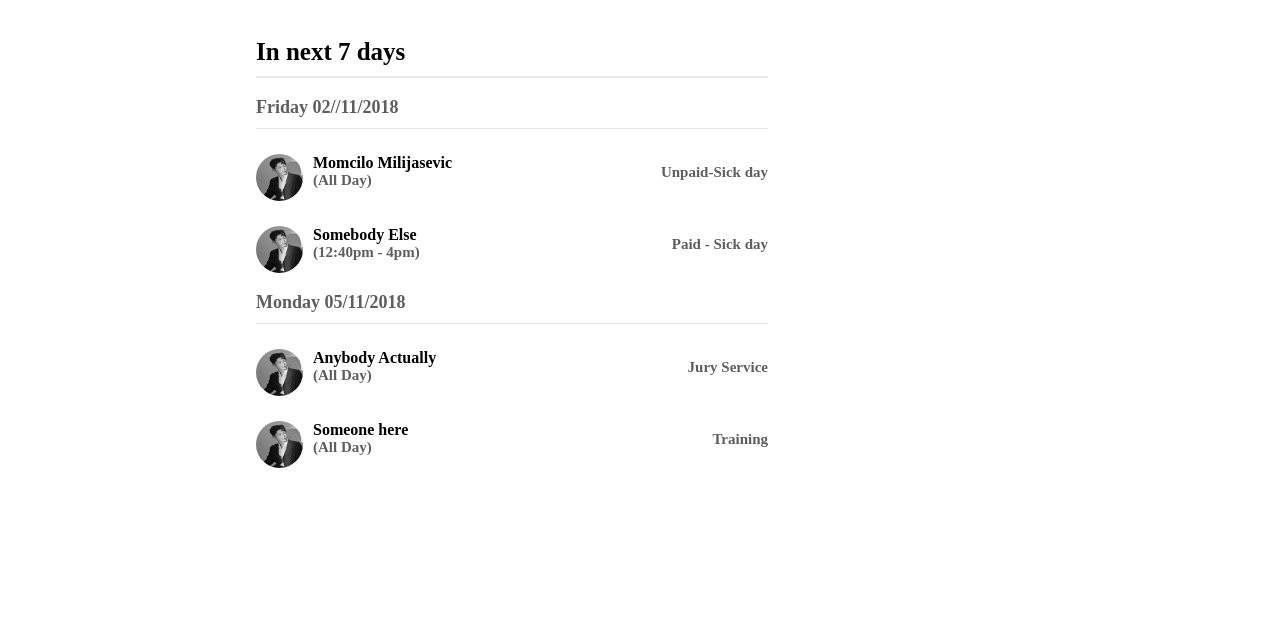
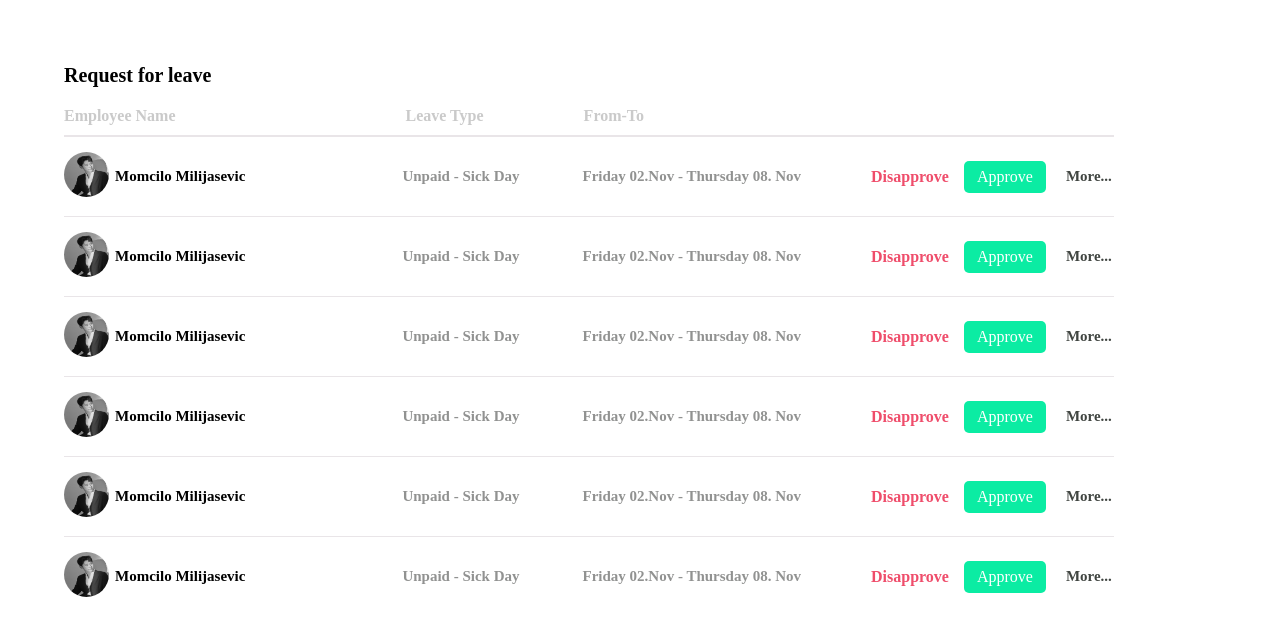
Before and after one commit to hamzafarooq2/hamza-branch-3-assignments, a plain HTML site: page index.html in a window 1280 px wide. Drawn offline with Linux system fonts and the light colour scheme.

Commit message:
assignment-173 commited

```diff
--- a/index.html
+++ b/index.html
@@ -4,75 +4,87 @@
     <meta charset="UTF-8">
     <meta http-equiv="X-UA-Compatible" content="IE=edge">
     <meta name="viewport" content="width=device-width, initial-scale=1.0">
+    <script src="https://kit.fontawesome.com/e0caf5ef1c.js" crossorigin="anonymous"></script>
     <link rel="stylesheet" href="style.css">
-    <script src="https://kit.fontawesome.com/e0caf5ef1c.js" crossorigin="anonymous"></script>
-
-    <title>Next-7-Days</title>
+    <title>Leave-Request</title>
 </head>
 <body>
 
     <main>
-        <h3 class="day">In next 7 days</h3>
+        <p class="request">Request for leave</p>
+        <div class="first-row">
+            <p class="emp">Employee Name</p>
+            <p class="leave">Leave Type</p>
+            <p class="from">From-To</p>
+        </div>
+        <div class="hl"></div>
+        <!-------------------------------------------------->
+
+        <div class="main-row">
+            <div class="pic"><img src="img/pic.jpeg"></div>
+            <div class="name">Momcilo Milijasevic</div>
+            <div class="unpaid">Unpaid - Sick Day</div>
+            <div class="date">Friday 02.Nov - Thursday 08. Nov</div>
+            <div class="disapprove">Disapprove</div>
+            <div class="btn">Approve</div>
+            <div class="more">More...</div>
+        </div>
         <div class="hl-1"></div>
-        <h2>Friday 02//11/2018</h2>
-        <div class="hl-2"></div>
-
-        <div class="row-1">
-            <div class="para">
-                <img src="img/pic.jpeg">
-                <div class="name">
-                    <h3> Momcilo Milijasevic </h3>
-                    <p>(All Day)</p>
-                </div>
-            </div>
-
-            <div class="right"><p>Unpaid-Sick day</p></div>
+        <!------------------------------------------------------->
+        <div class="main-row">
+            <div class="pic"><img src="img/pic.jpeg"></div>
+            <div class="name">Momcilo Milijasevic</div>
+            <div class="unpaid">Unpaid - Sick Day</div>
+            <div class="date">Friday 02.Nov - Thursday 08. Nov</div>
+            <div class="disapprove">Disapprove</div>
+            <div class="btn">Approve</div>
+            <div class="more">More...</div>
         </div>
-
-        <!----------------------------------------->
-        <div class="row-1">
-            <div class="para">
-                <img src="img/pic.jpeg">
-                <div class="name">
-                    <h3>Somebody Else</h3>
-                    <p>(12:40pm - 4pm)</p>
-                </div>
-            </div>
-
-            <div class="right"><p>Paid - Sick day</p></div>
+        <div class="hl-1"></div>
+        <!------------------------------------------------------->
+        <div class="main-row">
+            <div class="pic"><img src="img/pic.jpeg"></div>
+            <div class="name">Momcilo Milijasevic</div>
+            <div class="unpaid">Unpaid - Sick Day</div>
+            <div class="date">Friday 02.Nov - Thursday 08. Nov</div>
+            <div class="disapprove">Disapprove</div>
+            <div class="btn">Approve</div>
+            <div class="more">More...</div>
         </div>
-
-        <h2>Monday 05/11/2018</h2>
-        <div class="hl-2"></div>
-
-        <!------------------------------------------->
-
-        <div class="row-1">
-            <div class="para">
-                <img src="img/pic.jpeg">
-                <div class="name">
-                    <h3>Anybody Actually</h3>
-                    <p>(All Day)</p>
-                </div>
-            </div>
-
-            <div class="right"><p>Jury Service</p></div>
+        <div class="hl-1"></div>
+        <!------------------------------------------------------->
+        <div class="main-row">
+            <div class="pic"><img src="img/pic.jpeg"></div>
+            <div class="name">Momcilo Milijasevic</div>
+            <div class="unpaid">Unpaid - Sick Day</div>
+            <div class="date">Friday 02.Nov - Thursday 08. Nov</div>
+            <div class="disapprove">Disapprove</div>
+            <div class="btn">Approve</div>
+            <div class="more">More...</div>
         </div>
-
-        <!------------------------------------------->
-
-        <div class="row-1">
-            <div class="para">
-                <img src="img/pic.jpeg">
-                <div class="name">
-                    <h3>Someone here</h3>
-                    <p>(All Day)</p>
-                </div>
-            </div>
-
-            <div class="right"><p>Training</p></div>
+        <div class="hl-1"></div>
+        <!------------------------------------------------------->
+        <div class="main-row">
+            <div class="pic"><img src="img/pic.jpeg"></div>
+            <div class="name">Momcilo Milijasevic</div>
+            <div class="unpaid">Unpaid - Sick Day</div>
+            <div class="date">Friday 02.Nov - Thursday 08. Nov</div>
+            <div class="disapprove">Disapprove</div>
+            <div class="btn">Approve</div>
+            <div class="more">More...</div>
         </div>
-
+        <div class="hl-1"></div>
+        <!------------------------------------------------------->
+        <div class="main-row">
+            <div class="pic"><img src="img/pic.jpeg"></div>
+            <div class="name">Momcilo Milijasevic</div>
+            <div class="unpaid">Unpaid - Sick Day</div>
+            <div class="date">Friday 02.Nov - Thursday 08. Nov</div>
+            <div class="disapprove">Disapprove</div>
+            <div class="btn">Approve</div>
+            <div class="more">More...</div>
+        </div>
+        <!------------------------------------------------------->
     </main>
 </body>
 </html>
--- a/style.css
+++ b/style.css
@@ -1,60 +1,88 @@
 *{
+    margin: 0;
     padding: 0;
-    margin: 0;
 }
+
 main{
-    margin: 3% 0 0 20%;
-    width: 40%;
+    width: 1050px;
+  margin: 5%;
 }
-.day{
-    font-size: 25px;
+.request{
+    font-size: 20px;
+    font-weight: bold;
+    margin-bottom: 20px;
+}
+.first-row{
+    color: #cacaca;
+    display: inline-flex;
+    margin-bottom: 10px;
+    font-weight: bold;
+}
+.leave{
+    margin-left: 230px;
+}
+.from{
+    margin-left: 100px;
+}
+.hl{
+    width: 100%;
+    height: 2px;
+    background: 1px #e9e5e8;
+}
+.main-row{
+    display: inline-flex;
+    align-items: center;
+    padding-top: 15px;
+    transition: 0.5s;
+    padding-bottom: 15px;
+
+}
+.main-row:hover{
+    background-color: #e9e5e8;
+    cursor: pointer;
+}
+img{
+    width: 45px;
+    height: 45px;
+    border-radius: 50%;
+}
+.name{
+    margin-left: 6px;
+    font-size: 15px;
+    font-weight: bold;
+}
+.unpaid{
+    margin-left: 157px;
+    color: #919291;
+    font-weight: bold;
+    font-size: 15px;
+}
+.date{
+    margin-left: 63px;
+    color: #919291;
+    font-weight: bold;
+    font-size: 15px;
+}
+.disapprove{
+    margin-left: 70px;
+    color: #ef4d6b;
+    font-weight: bold;
+}
+.btn{
+    padding: 7px 13px;
+    margin-left: 15px;
+    background-color: #0beca3;
+    color: white;
+    border-radius: 5px;
+}
+.more{
+    margin-left: 20px;
+    color: #404541;
+    font-weight: bold;
+    font-size: 15px;
 }
 .hl-1{
     width: 100%;
-    height: 2px;
-    background: 1px #e9e5e8;
-    margin-top: 10px;
-}
-h2{
-    color: #5f5e5f;
-    margin-top: 19px;
-    font-size: 18px;
-}
-.hl-2{
-    width: 100%;
     height: 1px;
     background: 1px #e9e5e8;
-    margin-top: 10px;
 }
-.row-1{
-    margin-top: 25px;
-    display: flex;
-    flex-direction: row;
-    justify-content: space-between;
-}
-.para{
-    display: flex;
-    flex-direction: row;
-}
-.name{
-    margin-left: 10px;
-}
-.name h3{
-    font-size: medium;
-}
-.name p{
-    font-size: 15px;
-    color: #5f5e5f;
-    font-weight: bold;
-}
-.right{
-    font-size: 15px;
-    color: #5f5e5f;
-    font-weight: bold;
-    margin-top: 10px;
-}
-img{
-    width: 47px;
-    height: 47px;
-    border-radius: 50%;
-}
```
